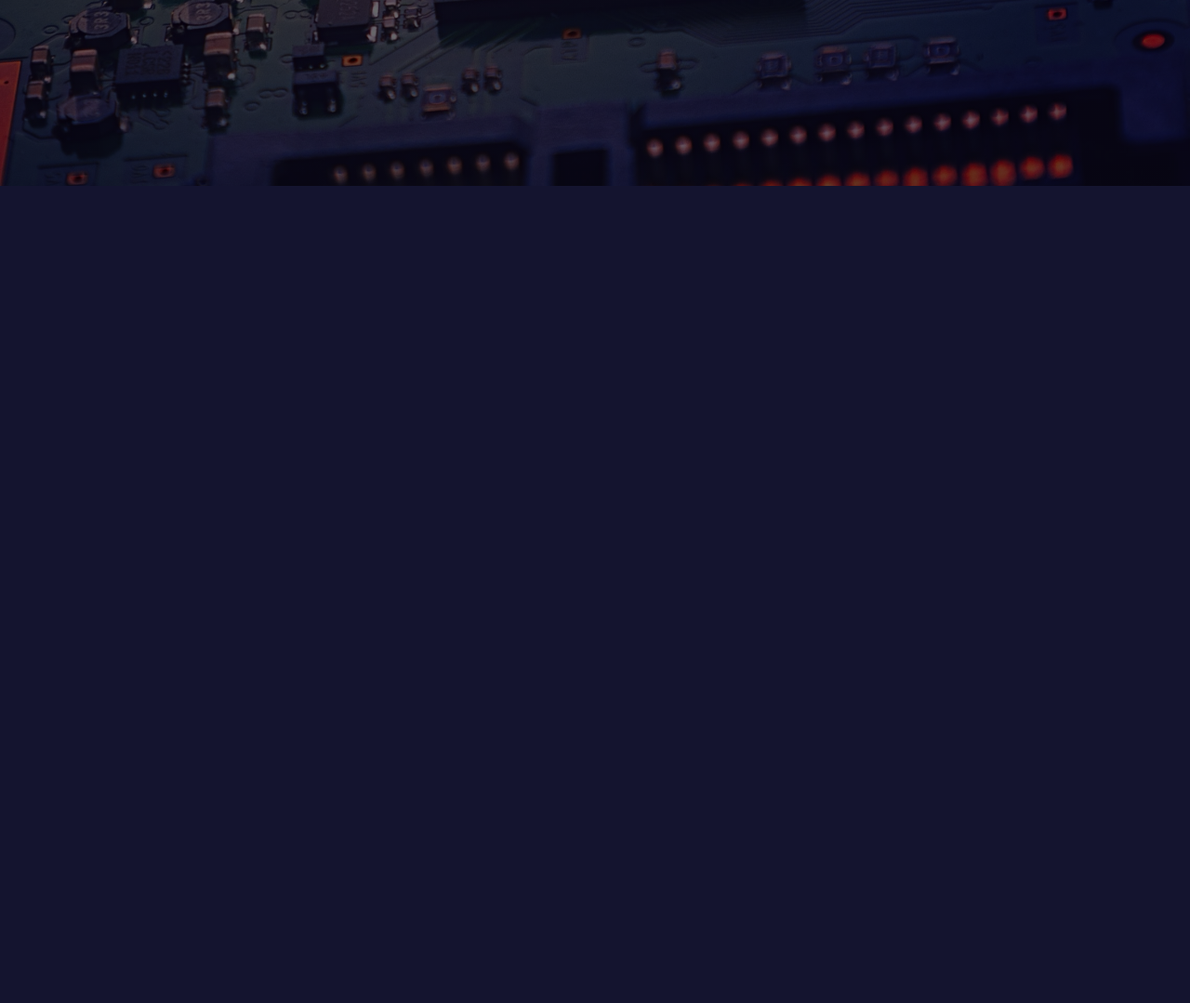
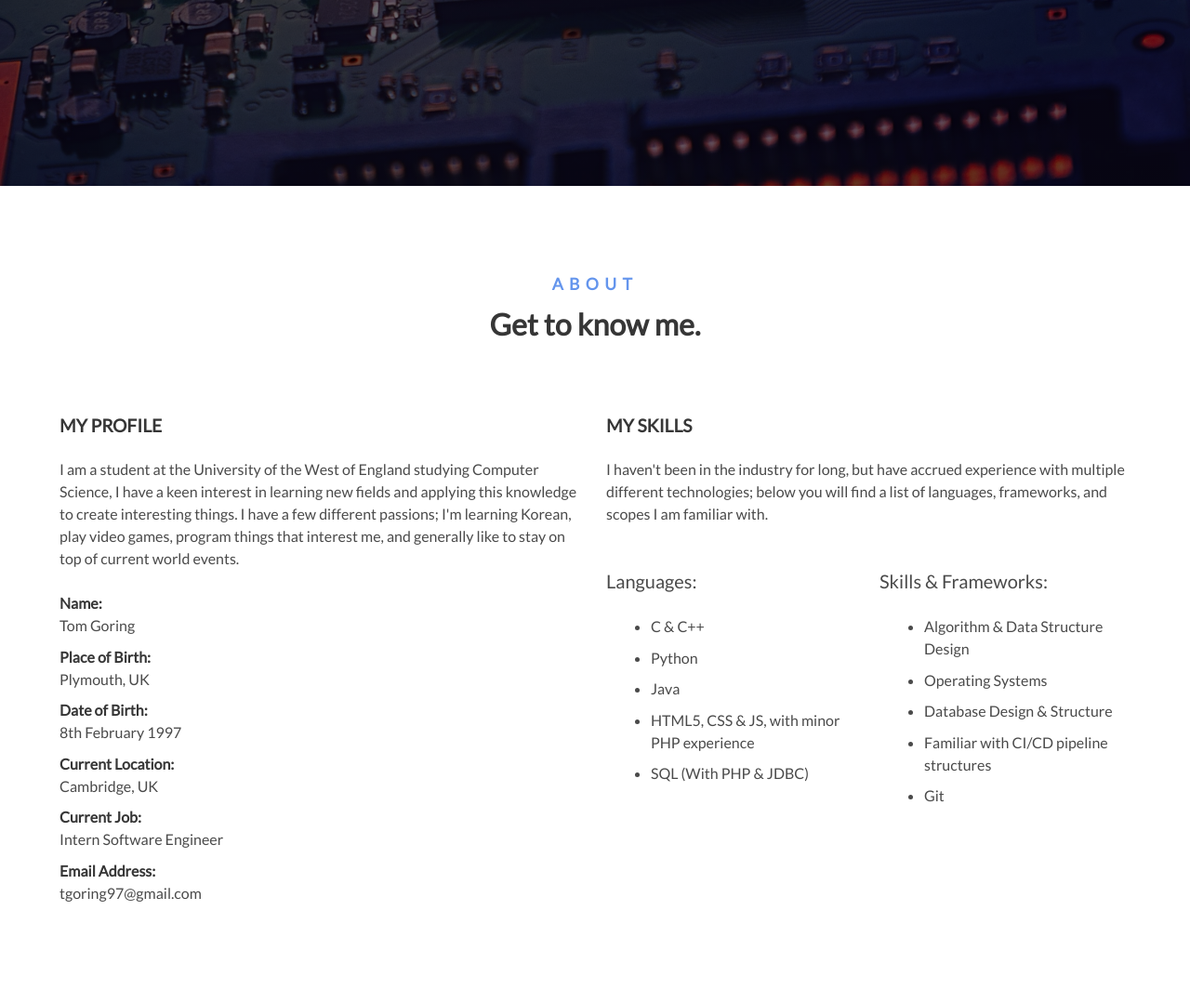
Before and after one commit to Tom-Goring/www.tomgoring.co.uk, a PHP site: page / in a window 1280 px wide. Shown: the part 600-1679 px from the top of the page at 93% size. Before the commit the page ends 800 px from the top, so only its background shows below. Run offline with PHP 8.4, Linux system fonts and the light colour scheme; some libraries are stand-ins or nearby versions.

Commit message:
Add and fill out about section

```diff
--- a/css/index.css
+++ b/css/index.css
@@ -1,6 +1,13 @@
 .section {
     min-height: 100vh;
+    padding: 3rem 1.5rem;
 }
+
+body {
+    font-family: 'Lato', sans-serif !important;
+}
+
+/********************************************************************************************/
 
 #intro {
     background: linear-gradient(rgba(0, 0, 0, 0.52), rgba(0, 0, 0, 0.60)), url("../img/cpu.jpg")
@@ -116,3 +123,44 @@
     color: cornflowerblue;
     transition: all .3s ease-in-out;
 }
+
+/********************************************************************************************/
+
+#about {
+    padding-top: 6rem;
+    padding-bottom: 6rem;
+}
+
+#about .title {
+    font-size: 1.2rem;
+    text-transform: uppercase;
+}
+
+#about .header-intro {
+    margin-bottom: 5rem;
+}
+
+#about .header-intro h5 {
+    color: cornflowerblue;
+    font-size: 1.1rem;
+    letter-spacing: .4rem;
+    text-transform: uppercase;
+}
+
+#about .header-intro h6 {
+    font-size: 2rem;
+    margin-bottom: 1em;
+}
+
+#about ul {
+    list-style: none;
+}
+
+#about ul li {
+    margin-bottom: .6rem;
+}
+
+#about .my-skills ul {
+    margin-left: 3rem;
+    list-style: disc;
+}
--- a/index.html
+++ b/index.html
@@ -31,5 +31,111 @@
         </div>
     </div>
 </section>
+<section class="section" id="about">
+    <div class="container">
+        <div class="content has-text-centered">
+            <div class="header-intro">
+                <h5>About</h5>
+                <h6>Get to know me.</h6>
+            </div>
+        </div>
+        <div class="columns">
+            <div class="column my-profile">
+                <h5 class="title">My Profile</h5>
+                <p>I am a student at the University of the West of England studying Computer Science,
+                I have a keen interest in learning new fields and applying this knowledge to create
+                interesting things. I have a few different passions; I'm learning Korean, play video
+                games, program things that interest me, and generally like to stay on top of current
+                world events.</p>
+                <br>
+                <ul class="about-list">
+                    <li>
+                        <strong>Name:</strong>
+                        <br>
+                        <span>Tom Goring</span>
+                    </li>
+                    <li>
+                        <strong>Place of Birth:</strong>
+                        <br>
+                        <span>Plymouth, UK</span>
+                    </li>
+                    <li>
+                        <strong>Date of Birth:</strong>
+                        <br>
+                        <span>8th February 1997</span>
+                    </li>
+                    <li>
+                        <strong>Current Location:</strong>
+                        <br>
+                        <span>Cambridge, UK</span>
+                    </li>
+                    <li>
+                        <strong>Current Job:</strong>
+                        <br>
+                        <span>Intern Software Engineer</span>
+                    </li>
+                    <li>
+                        <strong>Email Address:</strong>
+                        <br>
+                        <span>tgoring97@gmail.com</span>
+                    </li>
+                </ul>
+            </div>
+            <div class="column my-skills">
+                <h5 class="title">My Skills</h5>
+                <p>
+                    I haven't been in the industry for long, but have accrued experience with multiple
+                    different technologies; below you will find a list of languages, frameworks, and scopes
+                    I am familiar with.
+                </p>
+                <br>
+                <br>
+                <div class="columns">
+                    <div class="column">
+                        <h6 class="subtitle">Languages:</h6>
+                        <ul class="languages-list">
+                            <li>
+                                <span>C & C++</span>
+                            </li>
+                            <li>
+                                <span>Python</span>
+                            </li>
+                            <li>
+                                <span>Java</span>
+                            </li>
+                            <li>
+                                <span>HTML5, CSS & JS, with minor PHP experience</span>
+                            </li>
+                            <li>
+                                <span>SQL (With PHP & JDBC)</span>
+                            </li>
+                        </ul>
+                    </div>
+                    <div class="column">
+                        <h6 class="subtitle">Skills & Frameworks:</h6>
+                        <ul class="skills-list">
+                            <li>
+                                <span>Algorithm & Data Structure Design</span>
+                            </li>
+                            <li>
+                                <span>Operating Systems</span>
+                            </li>
+                            <li>
+                                <span>Database Design & Structure</span>
+                            </li>
+                            <li>
+                                <span>Familiar with CI/CD pipeline structures</span>
+                            </li>
+                            <li>
+                                <span>Git</span>
+                            </li>
+                        </ul>
+                    </div>
+                </div>
+
+            </div>
+        </div>
+    </div>
+</section>
 </body>
 </html>
```
